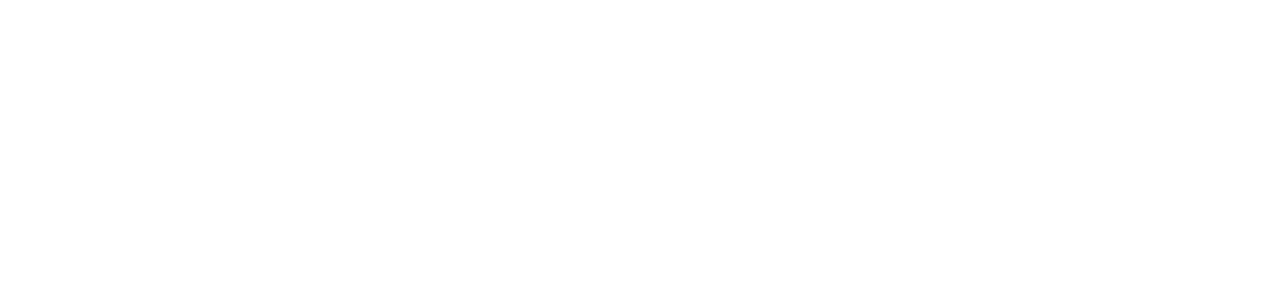
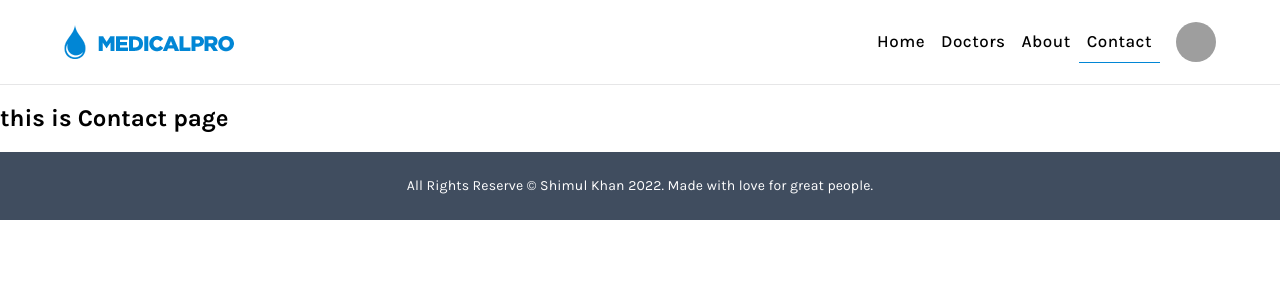
Before and after one commit to khan-shimul/health-care, a React (Create React App) app: page /contact in a window 1280 px wide. Before the commit this address had no page. Shown: the top 300 px of the page. Built offline with nearby package versions, Linux system fonts and the light colour scheme; grey boxes are pictures that could not be loaded.

Commit message:
pages setup

```diff
--- a/src/App.js
+++ b/src/App.js
@@ -5,6 +5,10 @@
   Route,
 } from "react-router-dom";
 import Home from './pages/Home/Home';
+import NotFound from './pages/NotFound/NotFound';
+import Doctors from './pages/Doctors/Doctors';
+import Contact from './pages/Contact/Contact';
+import About from './pages/About/About';
 
 function App() {
   return (
@@ -13,6 +17,10 @@
         <Routes>
           <Route path="/" element={<Home />} />
           <Route path="/home" element={<Home />} />
+          <Route path="/doctors" element={<Doctors />} />
+          <Route path="/about" element={<About />} />
+          <Route path="/contact" element={<Contact />} />
+          <Route path="*" element={<NotFound />} />
         </Routes>
       </Router>
     </div>
--- a/src/compo/Shared/Header/Header.js
+++ b/src/compo/Shared/Header/Header.js
@@ -134,7 +134,7 @@
                         >
                             <Button className={classes.menu}>Home</Button>
                         </NavLink>
-                        <NavLink to="/Doctors"
+                        <NavLink to="/doctors"
                             className={(navInfo) => ((navInfo.isActive ? classes.activePage : ''))}
                         >
                             <Button className={classes.menu}>Doctors</Button>
--- /dev/null
+++ b/src/pages/About/About.js
@@ -0,0 +1,15 @@
+import React from 'react';
+import Footer from '../../compo/Shared/Footer/Footer';
+import Header from '../../compo/Shared/Header/Header';
+
+const About = () => {
+    return (
+        <div>
+            <Header />
+            <h2>this is Contact page</h2>
+            <Footer />
+        </div>
+    );
+};
+
+export default About;
--- /dev/null
+++ b/src/pages/Contact/Contact.js
@@ -0,0 +1,15 @@
+import React from 'react';
+import Footer from '../../compo/Shared/Footer/Footer';
+import Header from '../../compo/Shared/Header/Header';
+
+const Contact = () => {
+    return (
+        <div>
+            <Header />
+            <h2>this is Contact page</h2>
+            <Footer />
+        </div>
+    );
+};
+
+export default Contact;
--- /dev/null
+++ b/src/pages/Doctors/Doctors.js
@@ -0,0 +1,15 @@
+import React from 'react';
+import Footer from '../../compo/Shared/Footer/Footer';
+import Header from '../../compo/Shared/Header/Header';
+
+const Doctors = () => {
+    return (
+        <div>
+            <Header />
+            <h2>This is The doctors page!</h2>
+            <Footer />
+        </div>
+    );
+};
+
+export default Doctors;
--- /dev/null
+++ b/src/pages/NotFound/NotFound.js
@@ -0,0 +1,11 @@
+import React from 'react';
+
+const NotFound = () => {
+    return (
+        <div>
+            <h2>Ooops!! We did not Found What you're looking for!</h2>
+        </div>
+    );
+};
+
+export default NotFound;
```
